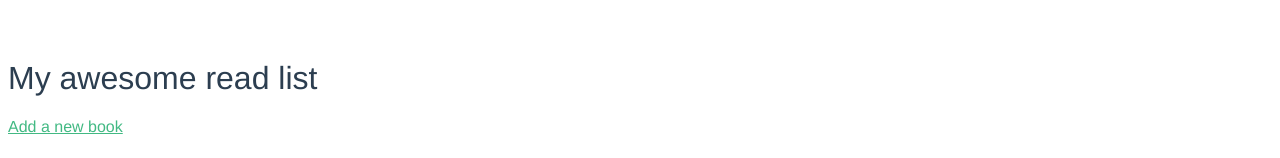
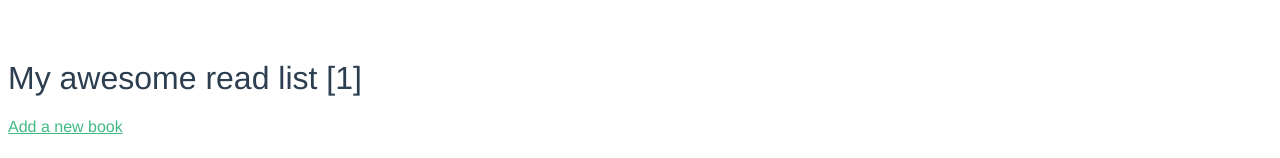
Before and after one commit to coquin/awesomereads, a Vue app: page /add in a window 1280 px wide. Shown: the top 158 px of the page. Built offline with nearby package versions, Linux system fonts and the light colour scheme.

Commit message:
Showing number of books in the page title

```diff
--- a/src/components/Home.vue
+++ b/src/components/Home.vue
@@ -1,7 +1,7 @@
 <template>
   <div>
     <header>
-      <h1>My awesome read list</h1>
+      <h1>My awesome read list [{{ booksCount }}]</h1>
       <router-link :to="{ name: 'AddBook' }">Add a new book</router-link>
     </header>
     <div v-for="book in books">
@@ -21,7 +21,11 @@ export default {
   computed: {
     ...mapGetters({
       books: 'allBooks'
-    })
+    }),
+
+    booksCount () {
+      return this.books.length
+    }
   }
 }
 </script>
```
